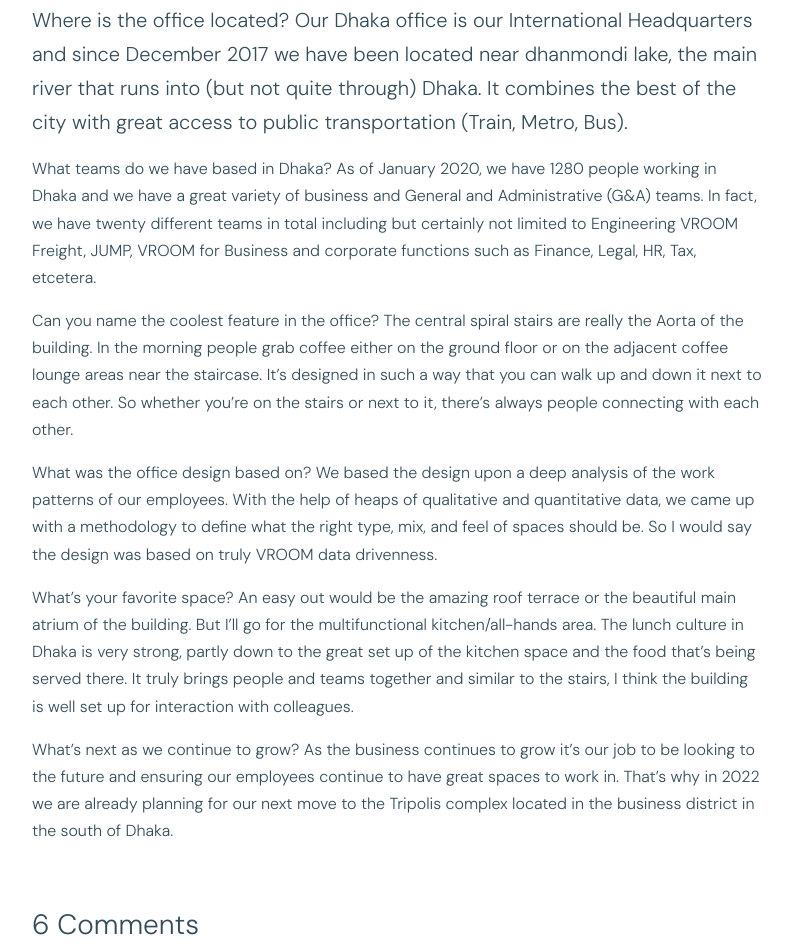
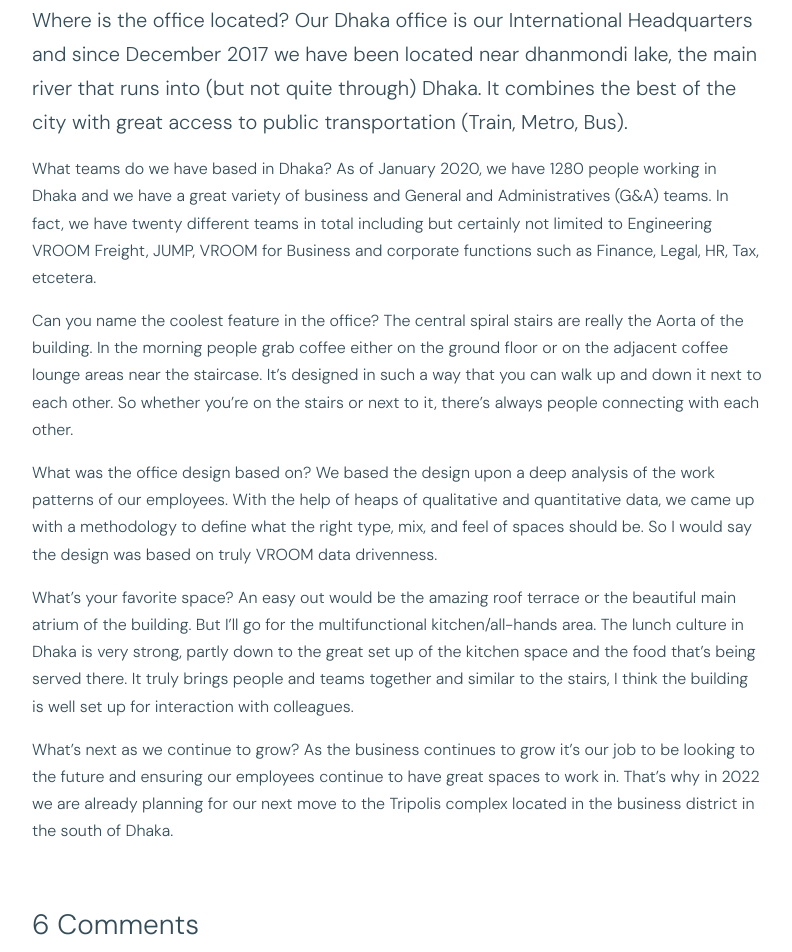
Before and after one commit to RahmanFaria/RahmanFaria.github.io, a plain HTML site: page InsideVroomDhaka.html in a window 1280 px wide. Shown: the part 1024-1976 px from the top of the page, without its empty margins (53-845 px from the left). Drawn offline with Linux system fonts and the light colour scheme; files whose address does not match are found by name.

Commit message:
Update InsideVroomDhaka.html
Did an edit

```diff
--- a/InsideVroomDhaka.html
+++ b/InsideVroomDhaka.html
@@ -128,7 +128,7 @@
               <p>
                 What teams do we have based in Dhaka? As of January 2020, we
                 have 1280 people working in Dhaka and we have a great
-                variety of business and General and Administrative (G&A) teams.
+                variety of business and General and Administratives (G&A) teams.
                 In fact, we have twenty different teams in total including but
                 certainly not limited to Engineering VROOM Freight, JUMP, VROOM
                 for Business and corporate functions such as Finance, Legal, HR,
```
